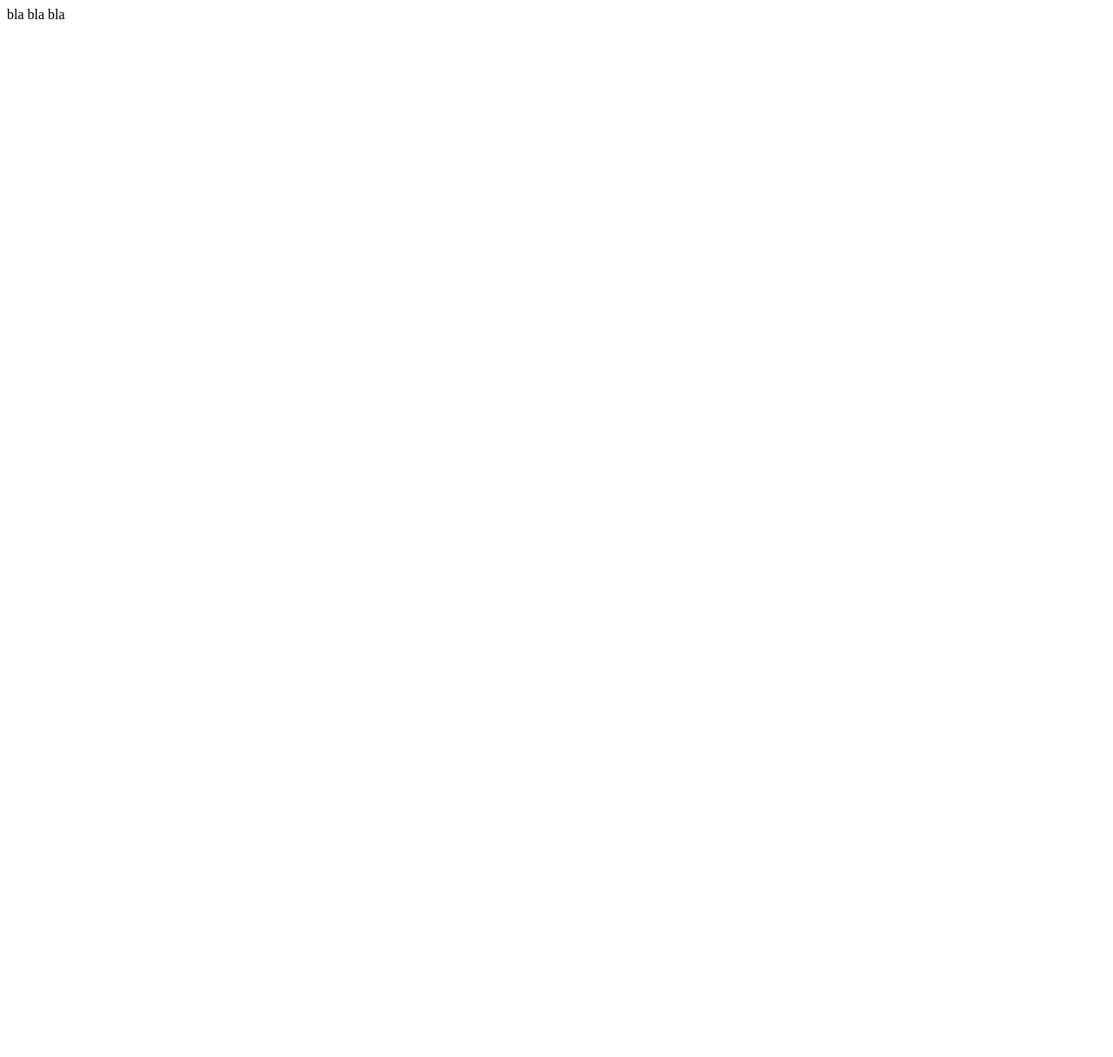
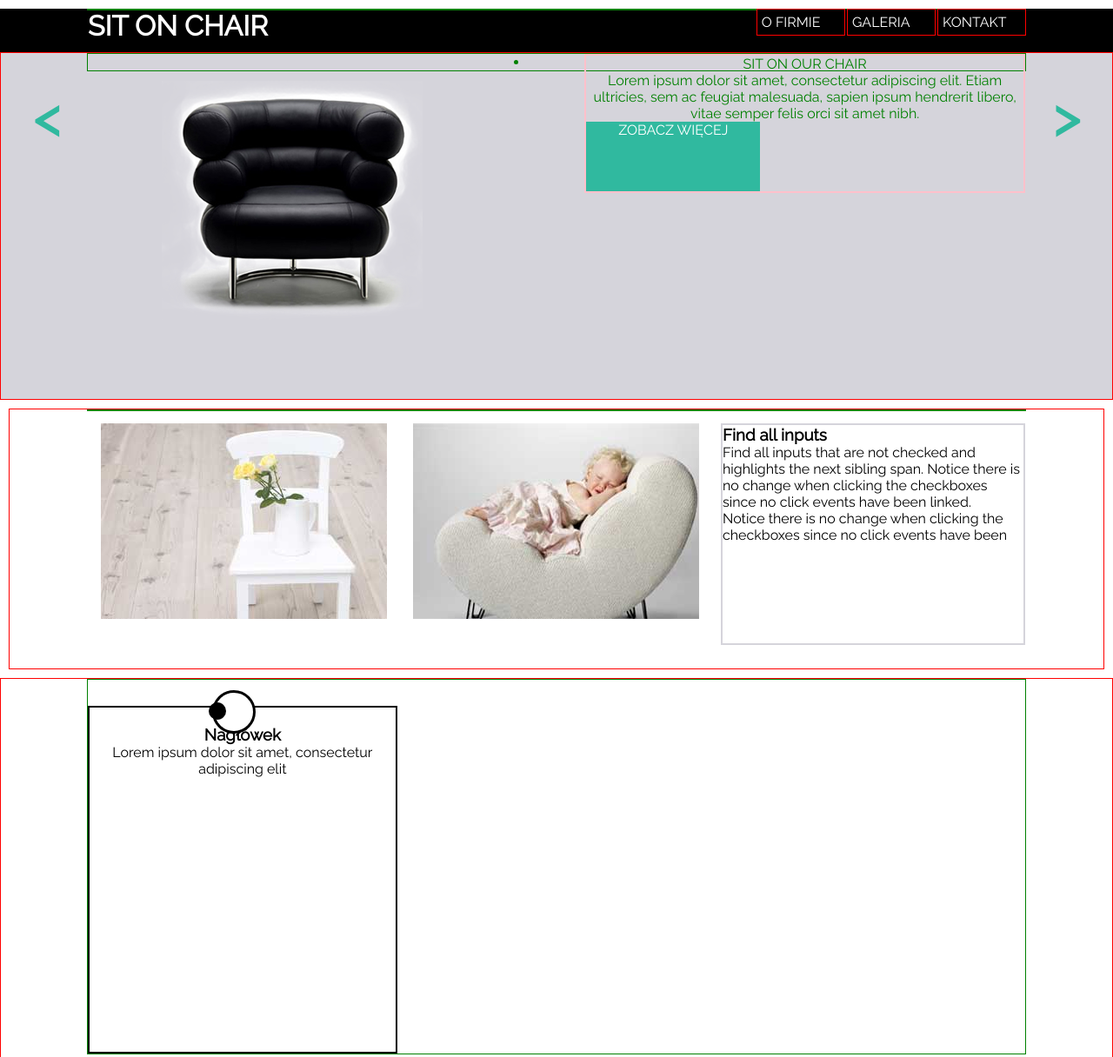
Before and after one commit to MagdalenaSu/sit_on_chair, a plain HTML site: page index.html in a window 1280 px wide. Shown: the top 1216 px of the page at 87% size. Before the commit the page ends 800 px from the top, so only its background shows below. Drawn offline with Linux system fonts and the light colour scheme.

Commit message:
sit_on_chair- zmiany 1
ustawienie strony - praca nad szkieletem i początki ostylowania

```diff
--- a/css/style.css
+++ b/css/style.css
@@ -0,0 +1,179 @@
+/*Projekt strony - sit on chair*/
+
+/*reset*/
+*{
+  margin: 0;
+  padding: 0;
+  box-sizing: border-box;
+  font-family: 'Raleway', sans-serif;
+}
+/*div centrujacy*/
+.main_width{
+  width: 1080px;
+  margin: 0 auto;
+  border: 1px solid green;
+}
+/*header*/
+/*nawigacja górna w header*/
+header{
+  height: 50px;
+  width: 100%;
+  margin-top: 10px;
+  background: black;
+
+}
+.logo{
+  color: white;
+  display:block;
+  float: left;
+}
+a{
+  color:white;
+  text-decoration: none;
+  display: block;
+  targ
+}
+nav{
+  float: right;
+  background: black;
+
+}
+#menu{
+  background: black;
+}
+.menu_list{
+  width: 100px;
+  outline: 1px solid red;
+  display: inline-block;
+  padding: 5px;
+  position: relative;
+}
+ul li ul{
+  display: none;
+  position: absolute;
+}
+ul li:hover ul{
+  display: block;
+}
+
+#slider{
+  height: 400px;
+  border: 1px solid red;
+  color:green;
+  background-color: rgba(209, 208, 216, 0.9);
+}
+.button{
+  height: 80px;
+  width:200px;
+  background-color: rgba(48, 185, 159, 1);
+}
+.arrow{
+font-size: 60px;
+font-weight: bold;
+position: absolute;
+color:rgba(48, 185, 159, 1);
+top:300px;
+z-index: 10;
+
+}
+.menu_list ul li{
+  width:100%;
+  height: 50px;
+  background: black;
+  display: block;
+  color:white;
+  text-align: center;
+}
+
+/*first article - przygotowanie gruntu pod slider który będzie uruchamiany przez JS*/
+#offer_img{
+  width: 47%;
+  float: left;
+}
+#offer_text{
+  text-align:center;
+  display: inline-block;
+  width: 47%;
+  border: 2px solid pink;
+  float: right;
+}
+
+#slide li{
+
+}
+.left{
+left:3%;
+top:100px;
+}
+.right{
+  right: 3%;
+  top:100px;
+}
+/*second article - przygotowanie gruntu pod slider który będzie uruchamiany przez JS*/
+#pictures{
+  margin: 10px;
+  height: 300px;
+  border: 1px solid red;
+}
+.picture{
+float:left;
+margin:15px;
+}
+
+#pictures_text{
+  color: black;
+  margin-top: 15px;
+  border: 2px solid rgba(209, 208, 216, 0.9);
+  height: 255px;
+  width: 350px;
+  float: right;
+}
+/* third article*/
+#price{
+  height: 500px;
+  border: 1px solid red;
+}
+
+.price_space{
+  border:2px solid black;
+  width:33%;
+  height: 400px;
+  text-align:center;
+  padding: 20px 10px;
+  position: relative;
+  box-sizing: border-box;
+  margin-top: 30px;
+  display: inline-block;
+}
+.big_ball{
+    width: 50px;
+    height: 50px;
+    border: solid black;
+    border-radius: 100%;
+    position: absolute;
+    top:-20px;
+    left: 40%;
+    background-color: white;
+}
+.small_ball{
+  width:20px;
+  height: 20px;
+  background: black;
+  border-radius: 100%;
+  position: relative;
+  margin: 25% -15%;
+  top: 0px;
+
+}
+/* forth article*/
+#form{
+  height: 400px;
+  border: 1px solid red;
+}
+/* footer*/
+footer{
+  height: 50px;
+  width: 100%;
+  margin-top: 10px;
+  border: 1px solid red;
+}
--- a/index.html
+++ b/index.html
@@ -5,9 +5,89 @@
   <meta charset="UTF-8">
   <meta name="viewport" content="width=device-width, initial-scale=1.0">
   <meta http-equiv="X-UA-Compatible" content="ie=edge">
-  <title>Document</title>
+  <title>sit on chair</title>
+  <link rel="stylesheet" href="css/style.css">
+  <link href="https://fonts.googleapis.com/css?family=Raleway" rel="stylesheet">
 </head>
 <body>
-bla bla bla
-</body>
+  <header>
+    <div class="main_width">
+       <h1 class="logo">SIT ON CHAIR</h1> <!--z zadania Podsumowanie ważne-->
+      <nav>
+      <ul id="menu">
+        <li class="menu_list"><a href="http://google.com" target="_blank">O FIRMIE</a>
+          <ul>
+            <li><a href="http://google.com" target="_blank"></a>Aktualności</li>
+            <li><a href="http://google.com" target="_blank"></a>Nasz team</li>
+            <li><a href="http://google.com" target="_blank"></a>Historia</li>
+          </ul>
+        </li>
+        <li class="menu_list"><a href="http://google.com" target="_blank">GALERIA</a></li>
+        <li class="menu_list"><a href="http://google.com" target="_blank">KONTAKT</a></li>
+      </ul>
+    </nav>
+  </div>
+  </header>
+  <section>
+<!--first article-->
+    <article id ="slider">
+      <div class="main_width">
+      <div id="offer_img"><img src="images/black_chair.png"/>
+      </div>
+      <a class="arrow left" href="http://google.com" target="_blank">&lt;</a>
+       <div id="offer_text">SIT ON OUR CHAIR<br> <!--aside- może warto się zastanowić nad takim rozwiazaniem-->
+         Lorem ipsum dolor sit amet, consectetur adipiscing elit. Etiam ultricies, sem ac feugiat malesuada, sapien ipsum hendrerit libero, vitae semper felis orci sit amet nibh.
+         <a class="button" href="http://google.com" target="_blank">ZOBACZ WIĘCEJ</a>
+       </div>
+      <ul id="slides">
+        <li></li> <!--To jest pierwszy (i narazie jedyny slajd- reszta się pewnie pojawi jako kolejne elementy listy przy JS)-->
+      </ul>
+      <a class="arrow right" href="http://google.com" target="_blank">&gt;</a>
+          </div>
+    </article>
+
+      <!--second article-->
+    <article id="pictures">
+      <div class="main_width">
+
+        <div class="picture"><img src="images/box1_img.jpg"/></div>
+        <div class="picture"><img src="images/box2_img.jpg"/></div>
+        <div id="pictures_text">
+        <h1>Find all inputs</h1>
+        Find all inputs that are not checked and highlights the next sibling span. Notice there is no change when clicking the checkboxes since no click events have been linked.<br>
+        Notice there is no change when clicking the checkboxes since no click events have been
+        </div>
+        </div>
+        </article>
+      <!--third article-->
+    <article id="price">
+        <div class="main_width">
+          <div class="price_space">
+          <div class="big_ball"> <!--duża kulka-->
+            <div class="small_ball"></div><!--mała kulaka-->
+          </div>
+          <h1>Nagłówek</h1>
+          <p>Lorem ipsum dolor sit amet, consectetur adipiscing elit</p>
+          <a href ="http://google.pl">Więcej informacji</a>
+        </div>
+        </div>
+    </article>
+
+      <!--forth article-->
+  <article id="form">
+    <div class="main_width">
+
+      <fieldset>
+
+      </fieldset>
+    </div>
+  </article>
+  </section>
+  <footer>
+  <div class="main_width">
+
+  </div>
+  </footer>
+
+  </body>
 </html>
```
Also changed, not shown: warsztat1.jpg (added).
